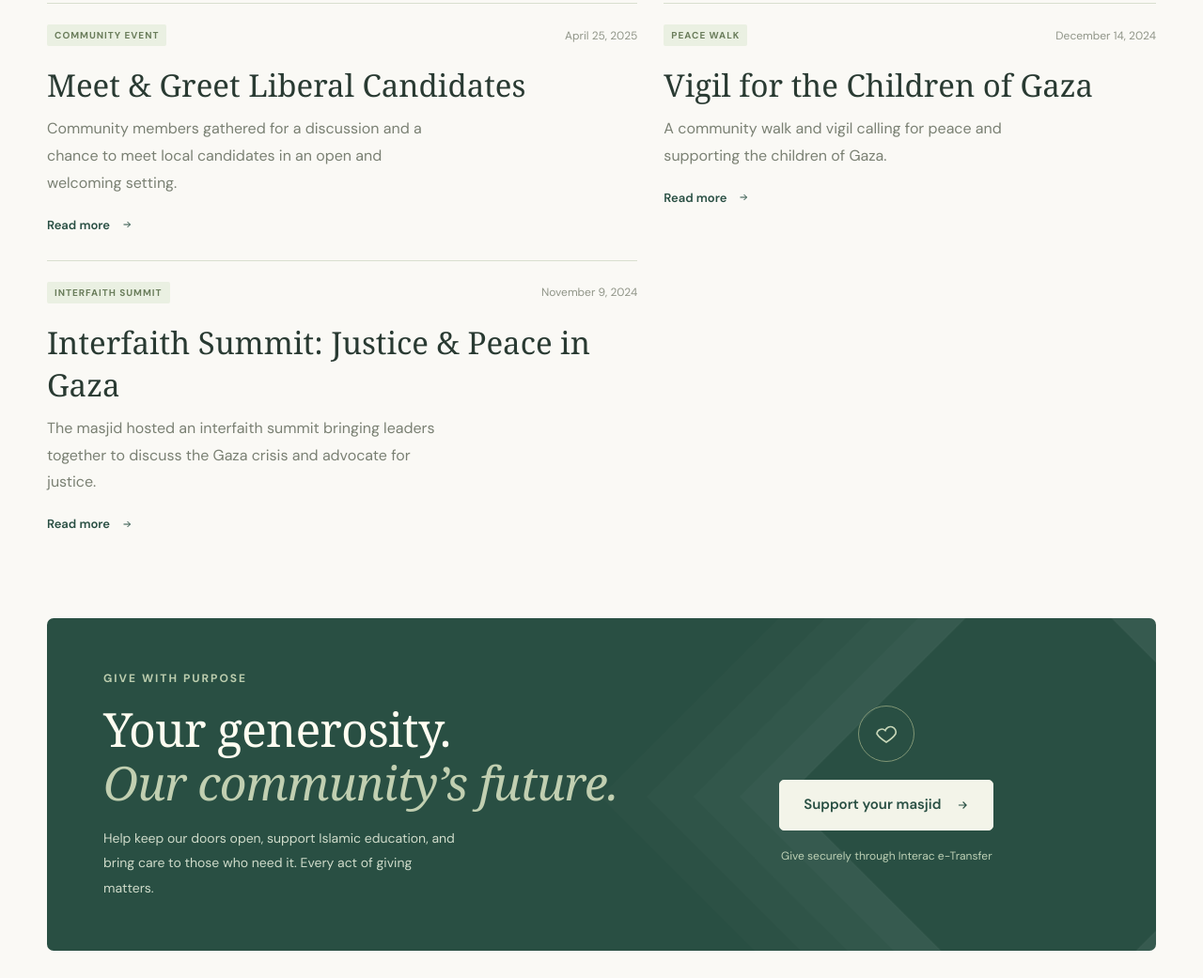
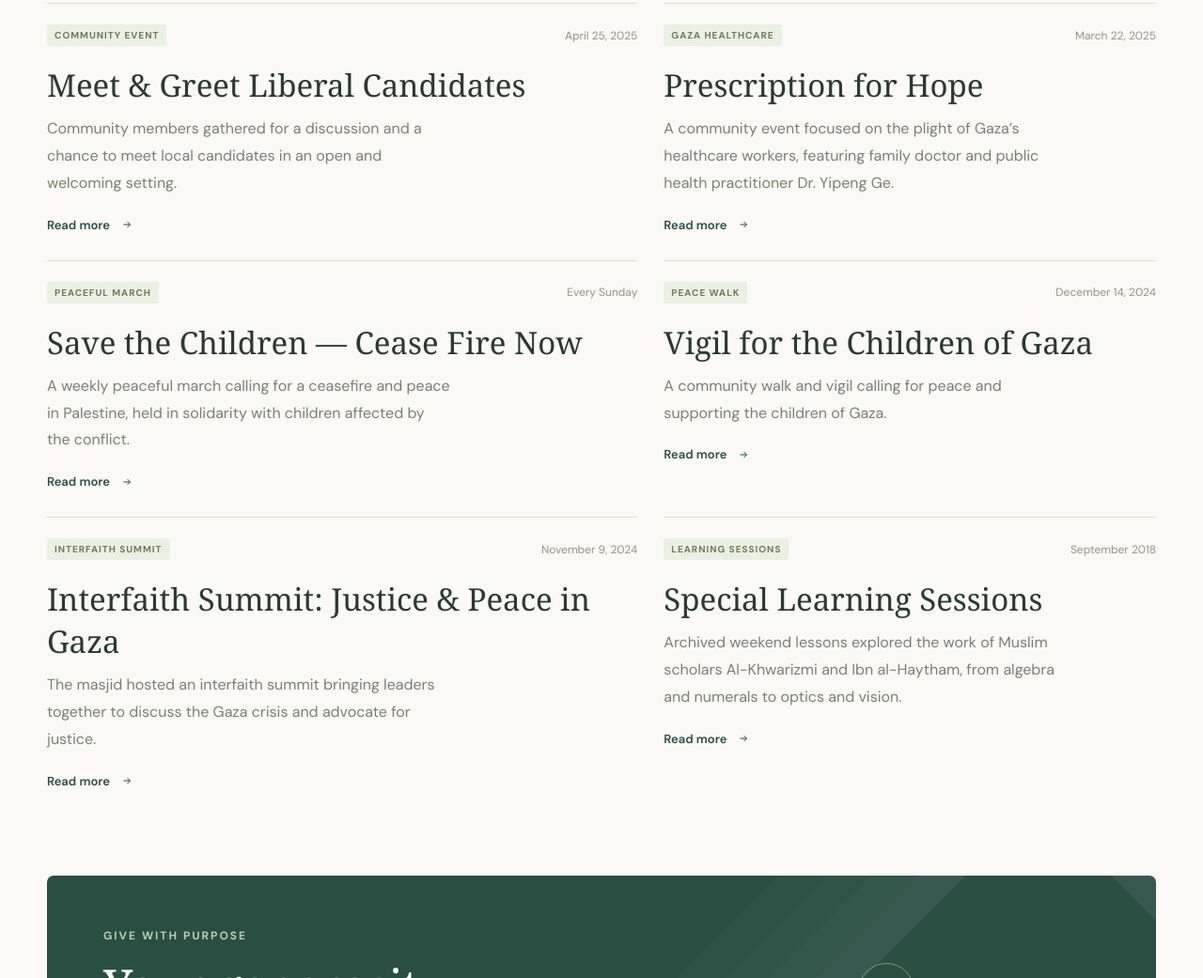
Before and after one commit to bellevillemasjid/bellevillemasjid, a plain HTML site: page index.html in a window 1280 px wide. Shown: the part 6074-7115 px from the top of the page at 94% size. Drawn offline with Linux system fonts and the light colour scheme; a web font is replaced by a local one.

Commit message:
Update homepage archive listings

```diff
--- a/index.html
+++ b/index.html
@@ -404,6 +404,22 @@
           </a>
         </article>
         <article class="notice-card">
+          <div class="notice-top"><span class="tag">GAZA HEALTHCARE</span><span>March 22, 2025</span></div>
+          <h3>Prescription for Hope</h3>
+          <p>A community event focused on the plight of Gaza&rsquo;s healthcare workers, featuring family doctor and public health practitioner Dr. Yipeng Ge.</p>
+          <a class="text-link" href="archive-prescription-for-hope.html">Read more
+            <svg width="12" height="12" viewBox="0 0 24 24" fill="none" stroke="currentColor" stroke-width="2" aria-hidden="true"><path d="M5 12h14M13 6l6 6-6 6"/></svg>
+          </a>
+        </article>
+        <article class="notice-card">
+          <div class="notice-top"><span class="tag">PEACEFUL MARCH</span><span>Every Sunday</span></div>
+          <h3>Save the Children &mdash; Cease Fire Now</h3>
+          <p>A weekly peaceful march calling for a ceasefire and peace in Palestine, held in solidarity with children affected by the conflict.</p>
+          <a class="text-link" href="archive-peace-march.html">Read more
+            <svg width="12" height="12" viewBox="0 0 24 24" fill="none" stroke="currentColor" stroke-width="2" aria-hidden="true"><path d="M5 12h14M13 6l6 6-6 6"/></svg>
+          </a>
+        </article>
+        <article class="notice-card">
           <div class="notice-top"><span class="tag">PEACE WALK</span><span>December 14, 2024</span></div>
           <h3>Vigil for the Children of Gaza</h3>
           <p>A community walk and vigil calling for peace and supporting the children of Gaza.</p>
@@ -416,6 +432,14 @@
           <h3>Interfaith Summit: Justice &amp; Peace in Gaza</h3>
           <p>The masjid hosted an interfaith summit bringing leaders together to discuss the Gaza crisis and advocate for justice.</p>
           <a class="text-link" href="archive-interfaith-summit.html">Read more
+            <svg width="12" height="12" viewBox="0 0 24 24" fill="none" stroke="currentColor" stroke-width="2" aria-hidden="true"><path d="M5 12h14M13 6l6 6-6 6"/></svg>
+          </a>
+        </article>
+        <article class="notice-card">
+          <div class="notice-top"><span class="tag">LEARNING SESSIONS</span><span>September 2018</span></div>
+          <h3>Special Learning Sessions</h3>
+          <p>Archived weekend lessons explored the work of Muslim scholars Al-Khwarizmi and Ibn al-Haytham, from algebra and numerals to optics and vision.</p>
+          <a class="text-link" href="archive-learning-sessions.html">Read more
             <svg width="12" height="12" viewBox="0 0 24 24" fill="none" stroke="currentColor" stroke-width="2" aria-hidden="true"><path d="M5 12h14M13 6l6 6-6 6"/></svg>
           </a>
         </article>
```
Also changed, not shown: archive.html (+1 -1 lines).
